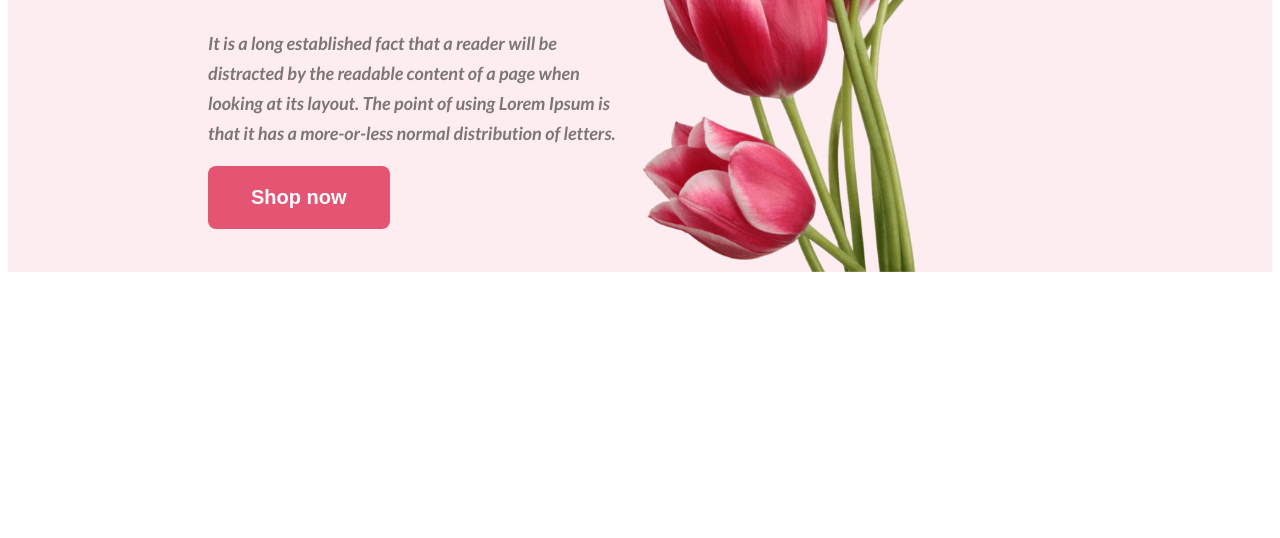
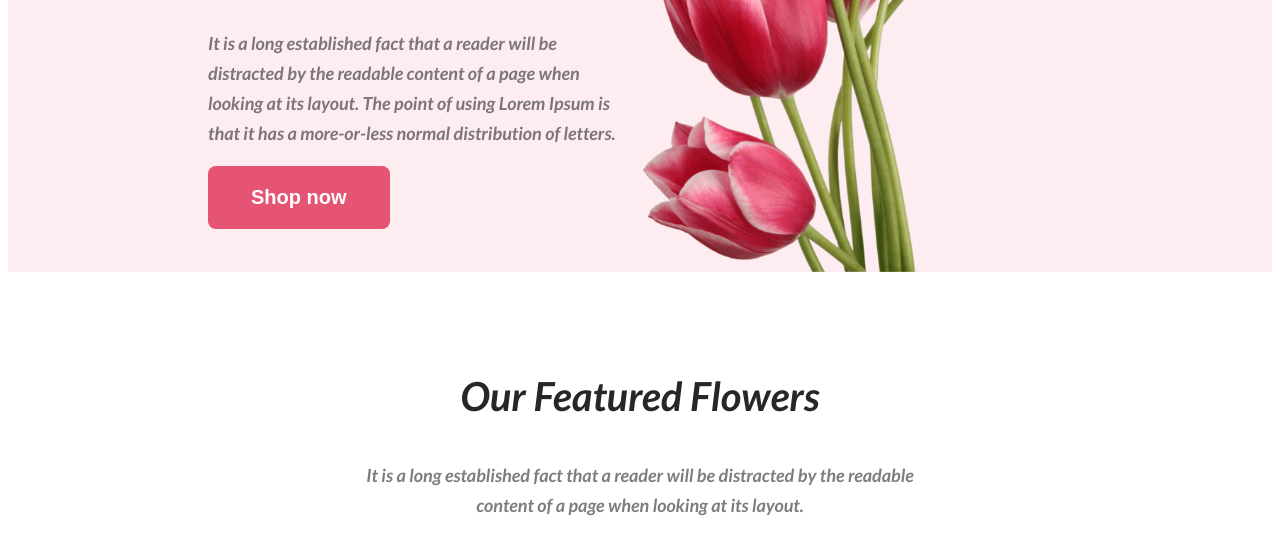
Before and after one commit to Prity117/flower_shop, a plain HTML site: page index.html in a window 1280 px wide. Shown: the part 353-891 px from the top of the page. Before the commit the page ends 800 px from the top, so only its background shows below. Drawn offline with Linux system fonts and the light colour scheme.

Commit message:
added our featured flowers

```diff
--- a/index.html
+++ b/index.html
@@ -29,9 +29,14 @@
         <img class="first-flr" src="images/pngwing 10.png" alt="">
         </div>
 
+    </header>
 
-
-    </header>
+    <main>
+        <section class="about">
+            <h3 class="sec_title">Our Featured Flowers </h3>
+            <p class="sec_description">It is a long established fact that a reader will be distracted by the readable<br> content of a page when looking at its layout.</p>
+        </section>
+    </main>
 
 
 </body>
--- a/styles/blog.css
+++ b/styles/blog.css
@@ -25,6 +25,7 @@ font-style: normal;
     padding-right: 200px;
     display: flex;
     align-items: center;
+    margin-bottom: 100px;
 
 }
 
@@ -56,3 +57,24 @@ line-height: normal;
 .banner .first-flr{
    width: 450px;
 }
+
+
+
+.sec_title{
+    color: #272727;
+text-align: center;
+font-size: 40px;
+font-style: normal;
+font-weight: 800;
+line-height: normal;
+}
+
+.sec_description{
+
+color: rgba(39, 39, 39, 0.60);
+text-align: center;
+font-size: 18px;
+font-style: normal;
+font-weight: 400;
+line-height: 30px;
+}
```
